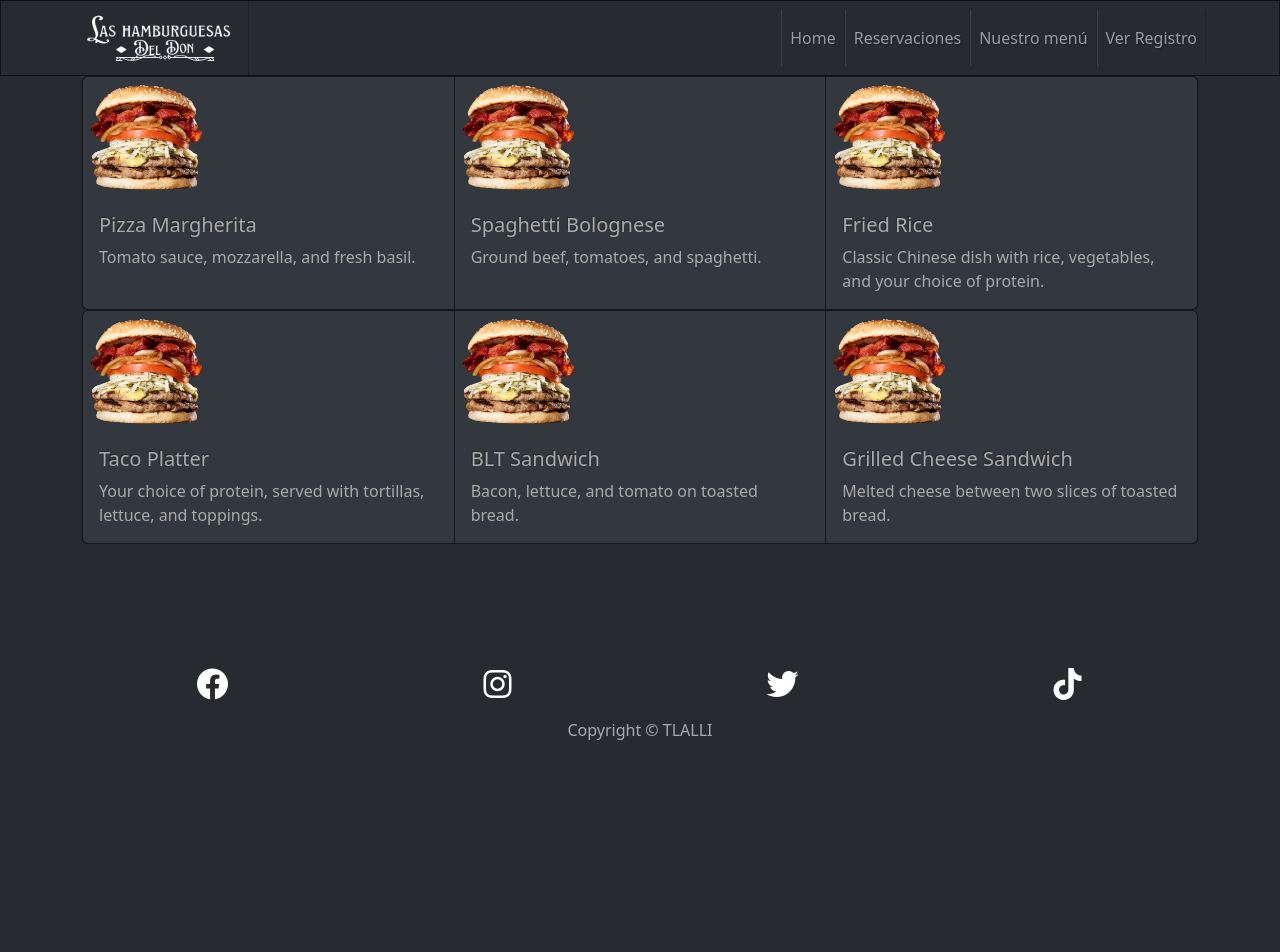
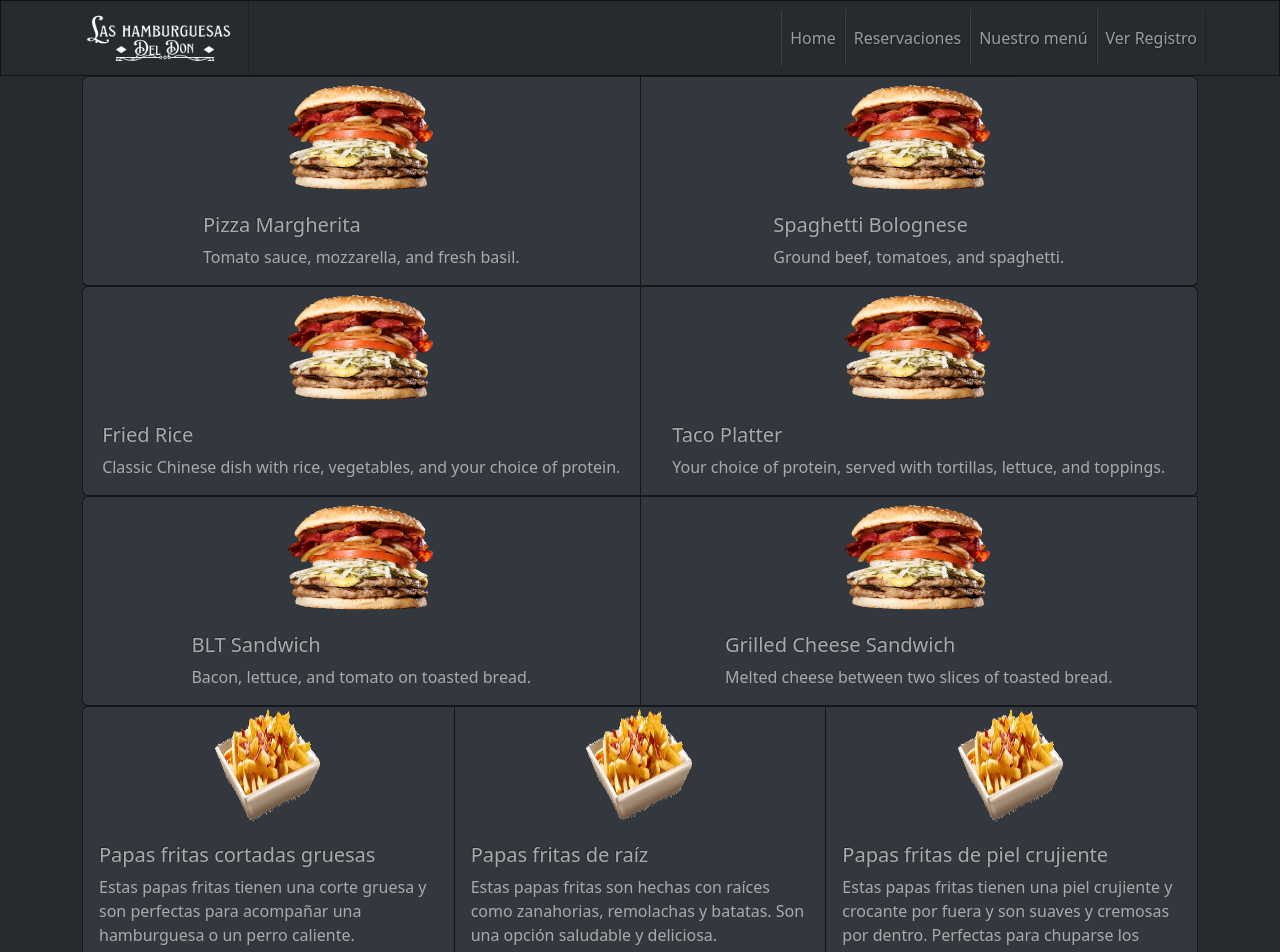
Before and after one commit to arrrriaga/Restaurante-app, a React (Create React App) app: page /menu in a window 1280 px wide. Shown: the top 952 px of the page. Before the commit the page ends 800 px from the top, so only its background shows below. Built offline with nearby package versions, Linux system fonts and the light colour scheme.

Commit message:
Menu terminado

```diff
--- a/src/pages/HacerReservaPage.js
+++ b/src/pages/HacerReservaPage.js
@@ -27,15 +27,15 @@ const HacerReservaPage = () => {
 
   return (
     <>
-      <header className="text-center">
+      <header className="text-center my-5">
         <h1>Crear nueva reservación</h1>
       </header>
       <section>
-        <article>
+        <article style={{ margin: "auto" }}>
           <Container>
             <Form>
               <Row>
-                <Col>
+                <Col sm={4}>
                   <Form.Group className="mb-3" controlId="nombre">
                     <Form.Label>Nombre</Form.Label>
                     <Form.Control
@@ -48,7 +48,7 @@ const HacerReservaPage = () => {
                     />
                   </Form.Group>
                 </Col>
-                <Col>
+                <Col sm={4}>
                   <Form.Group className="mb-3" controlId="apellido">
                     <Form.Label>Apellido</Form.Label>
                     <Form.Control
@@ -61,7 +61,7 @@ const HacerReservaPage = () => {
                     />
                   </Form.Group>
                 </Col>
-                <Col>
+                <Col sm={4}>
                   <Form.Group className="mb-3" controlId="cel">
                     <Form.Label>Celular</Form.Label>
                     <Form.Control
--- a/src/pages/MenuPage.js
+++ b/src/pages/MenuPage.js
@@ -1,38 +1,41 @@
 import React from "react";
 import { Card, CardGroup, Container } from "react-bootstrap";
 import suprema from "../Images/suprema.png";
+import papas from "../Images/papas.png";
 
 const MenuPage = () => {
   return (
     <Container>
       <CardGroup>
-        <Card>
+        <Card className="d-flex align-items-center justify-content-center">
           <Card.Img
             variant="top"
             src={suprema}
-            style={{ height: "15vh", width: "10vw" }}
+            style={{ height: "15vh", width: "30%" }}
           />
           <Card.Body>
             <Card.Title>Pizza Margherita</Card.Title>
             <Card.Text>Tomato sauce, mozzarella, and fresh basil.</Card.Text>
           </Card.Body>
         </Card>
-        <Card>
+        <Card className="d-flex align-items-center justify-content-center">
           <Card.Img
             variant="top"
             src={suprema}
-            style={{ height: "15vh", width: "10vw" }}
+            style={{ height: "15vh", width: "30%" }}
           />
           <Card.Body>
             <Card.Title>Spaghetti Bolognese</Card.Title>
             <Card.Text>Ground beef, tomatoes, and spaghetti.</Card.Text>
           </Card.Body>
         </Card>
-        <Card>
+      </CardGroup>
+      <CardGroup>
+        <Card className="d-flex align-items-center justify-content-center">
           <Card.Img
             variant="top"
             src={suprema}
-            style={{ height: "15vh", width: "10vw" }}
+            style={{ height: "15vh", width: "30%" }}
           />
           <Card.Body>
             <Card.Title>Fried Rice</Card.Title>
@@ -42,13 +45,12 @@ const MenuPage = () => {
             </Card.Text>
           </Card.Body>
         </Card>
-      </CardGroup>
-      <CardGroup>
-        <Card>
+
+        <Card className="d-flex align-items-center justify-content-center">
           <Card.Img
             variant="top"
             src={suprema}
-            style={{ height: "15vh", width: "10vw" }}
+            style={{ height: "15vh", width: "30%" }}
           />
           <Card.Body>
             <Card.Title>Taco Platter</Card.Title>
@@ -58,22 +60,24 @@ const MenuPage = () => {
             </Card.Text>
           </Card.Body>
         </Card>
-        <Card>
+      </CardGroup>
+      <CardGroup>
+        <Card className="d-flex align-items-center justify-content-center">
           <Card.Img
             variant="top"
             src={suprema}
-            style={{ height: "15vh", width: "10vw" }}
+            style={{ height: "15vh", width: "30%" }}
           />
           <Card.Body>
             <Card.Title>BLT Sandwich</Card.Title>
             <Card.Text>Bacon, lettuce, and tomato on toasted bread.</Card.Text>
           </Card.Body>
         </Card>
-        <Card>
+        <Card className="d-flex align-items-center justify-content-center">
           <Card.Img
             variant="top"
             src={suprema}
-            style={{ height: "15vh", width: "10vw" }}
+            style={{ height: "15vh", width: "30%" }}
           />
           <Card.Body>
             <Card.Title>Grilled Cheese Sandwich</Card.Title>
@@ -82,6 +86,51 @@ const MenuPage = () => {
             </Card.Text>
           </Card.Body>
         </Card>
+        <CardGroup>
+          <Card className="d-flex align-items-center justify-content-center">
+            <Card.Img
+              variant="top"
+              src={papas}
+              style={{ height: "15vh", width: "30%" }}
+            />
+            <Card.Body>
+              <Card.Title>Papas fritas cortadas gruesas</Card.Title>
+              <Card.Text>
+                Estas papas fritas tienen una corte gruesa y son perfectas para
+                acompañar una hamburguesa o un perro caliente.
+              </Card.Text>
+            </Card.Body>
+          </Card>
+          <Card className="d-flex align-items-center justify-content-center">
+            <Card.Img
+              variant="top"
+              src={papas}
+              style={{ height: "15vh", width: "30%" }}
+            />
+            <Card.Body>
+              <Card.Title>Papas fritas de raíz</Card.Title>
+              <Card.Text>
+                Estas papas fritas son hechas con raíces como zanahorias,
+                remolachas y batatas. Son una opción saludable y deliciosa.
+              </Card.Text>
+            </Card.Body>
+          </Card>
+          <Card className="d-flex align-items-center justify-content-center">
+            <Card.Img
+              variant="top"
+              src={papas}
+              style={{ height: "15vh", width: "30%" }}
+            />
+            <Card.Body>
+              <Card.Title>Papas fritas de piel crujiente</Card.Title>
+              <Card.Text>
+                Estas papas fritas tienen una piel crujiente y crocante por
+                fuera y son suaves y cremosas por dentro. Perfectas para
+                chuparse los dedos.
+              </Card.Text>
+            </Card.Body>
+          </Card>
+        </CardGroup>
       </CardGroup>
     </Container>
   );
```
Also changed, not shown: src/Images/papas.png (added).
